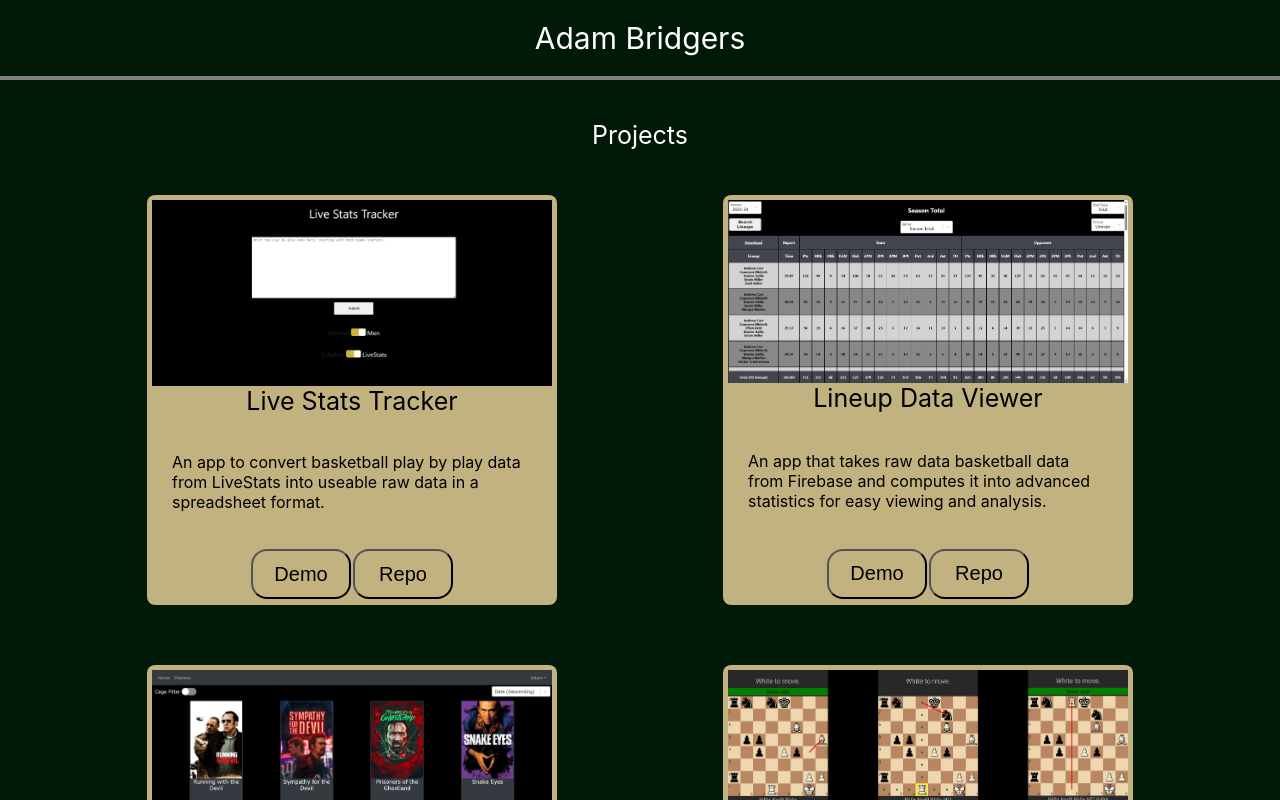
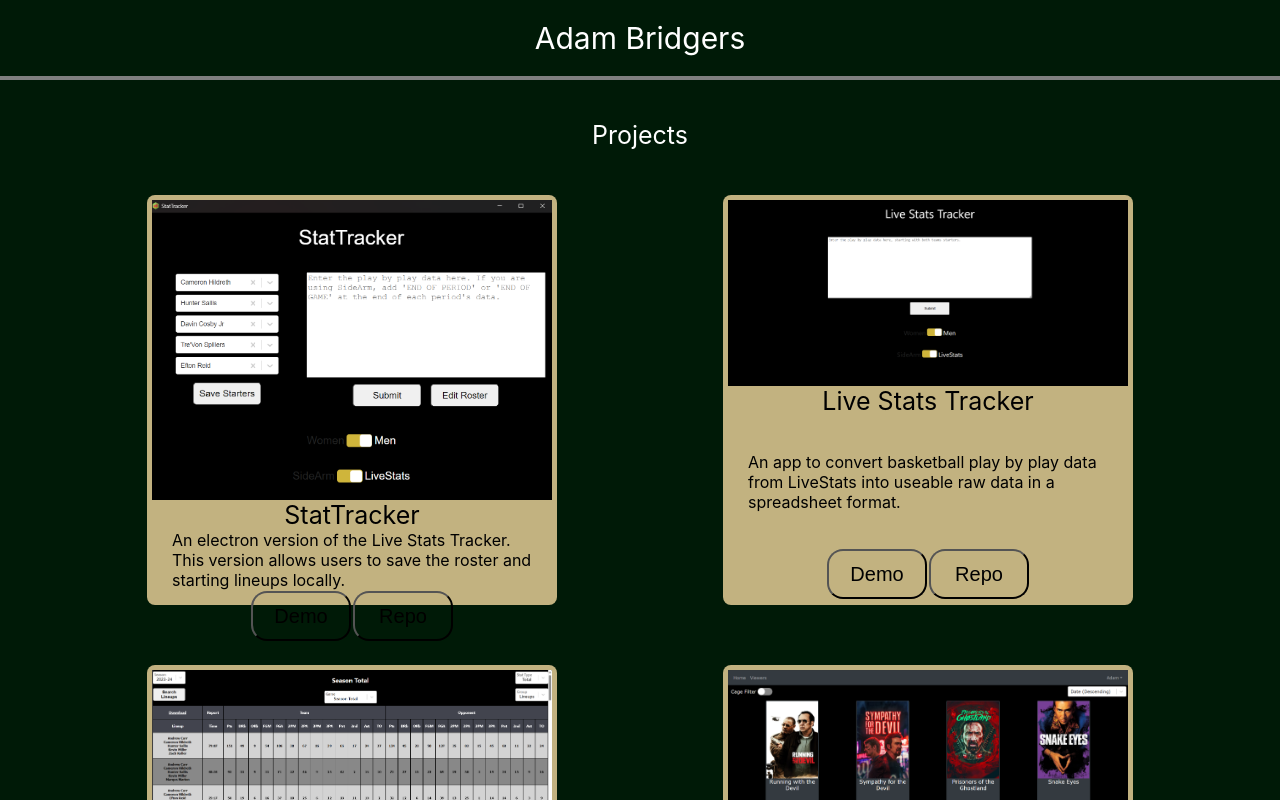
Before and after one commit to awbridgers/awbridgers.github.io, a React (Create React App) app: page / in a window 1280 px wide. Shown: the top 800 px of the page. Built offline with nearby package versions, Linux system fonts and the light colour scheme.

Commit message:
adds statTracker

```diff
--- a/src/repos.ts
+++ b/src/repos.ts
@@ -7,8 +7,17 @@ import sc2Stats from './images/sc2-stats.png'
 import vocabList from './images/vocab-list.png'
 import tacticsApp from './images/tactics-app.png'
 import football from './images/football-analysis.png'
+import statTracker from './images/stat-tracker.png'
 
 export const repos = [
+  {
+    title: "StatTracker",
+    repoURL: 'https://github.com/awbridgers/StatTracker',
+    pagesURL: 'https://github.com/awbridgers/StatTracker/releases',
+    image: statTracker,
+    description: 'An electron version of the Live Stats Tracker. This version allows users to save the roster and starting lineups locally.'
+
+  },
   {
     title: "Live Stats Tracker",
     repoURL: 'https://github.com/awbridgers/live-stats-tracker',
```
Also changed, not shown: src/images/stat-tracker.png (added).
